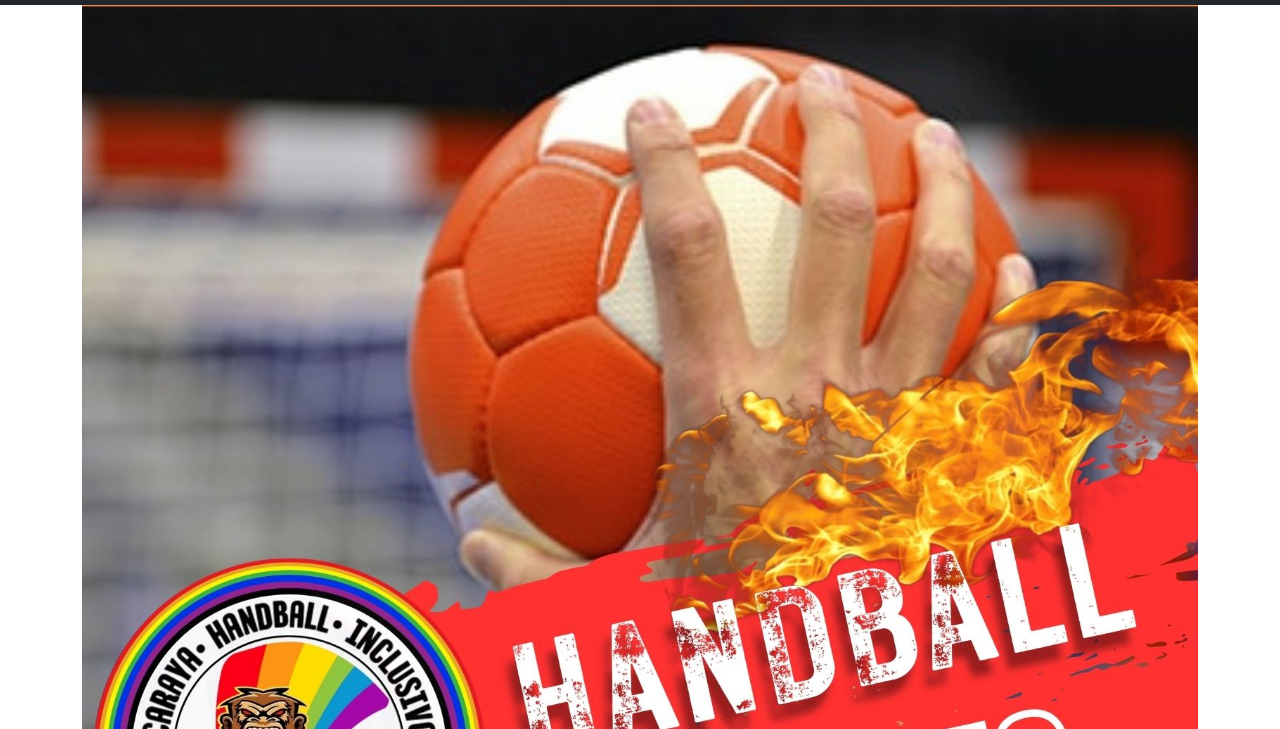
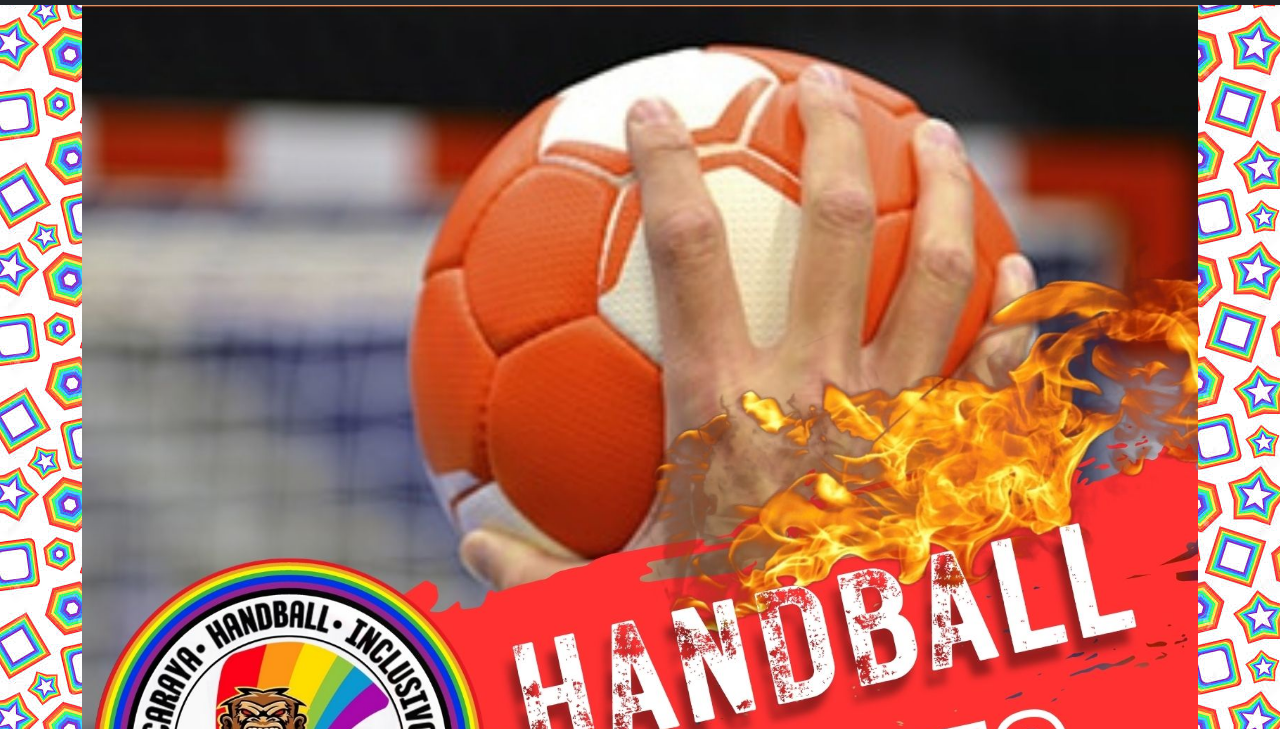
Before and after one commit to diego939/amistoso-handball, a plain HTML site: page index.html in a window 1280 px wide. Shown: the part 71-800 px from the top of the page. Drawn offline with nearby package versions, Linux system fonts and the light colour scheme.

Commit message:
cambios estéticos

```diff
--- a/index.html
+++ b/index.html
@@ -9,6 +9,11 @@
     <link rel="stylesheet" href="https://cdn.jsdelivr.net/npm/bootstrap-icons@1.10.5/font/bootstrap-icons.css">
     <title>Amistoso Hand</title>
 </head>
+<style>
+  body{
+    background-image: url(patron-2.jpg);
+  }
+</style>
 <body>
   <nav class="navbar navbar-expand-sm bg-dark navbar-dark">
     <div class="container-fluid">
@@ -38,7 +43,7 @@
   </nav>
   <!-- CUERPO DEL SITIO-->
   <main class="container">
-    <img src="Handball.jpg" alt="" style="width: 100%;">
+    <img src="Handball.jpg" alt="" style="width: 100%; border-radius: 0px 0px 8px 8px;">
 
       <div class="m-2 p-2" style="text-align: justify;">
         <div class="card container fs-4">
```
Also changed, not shown: patron-2.jpg (added).
